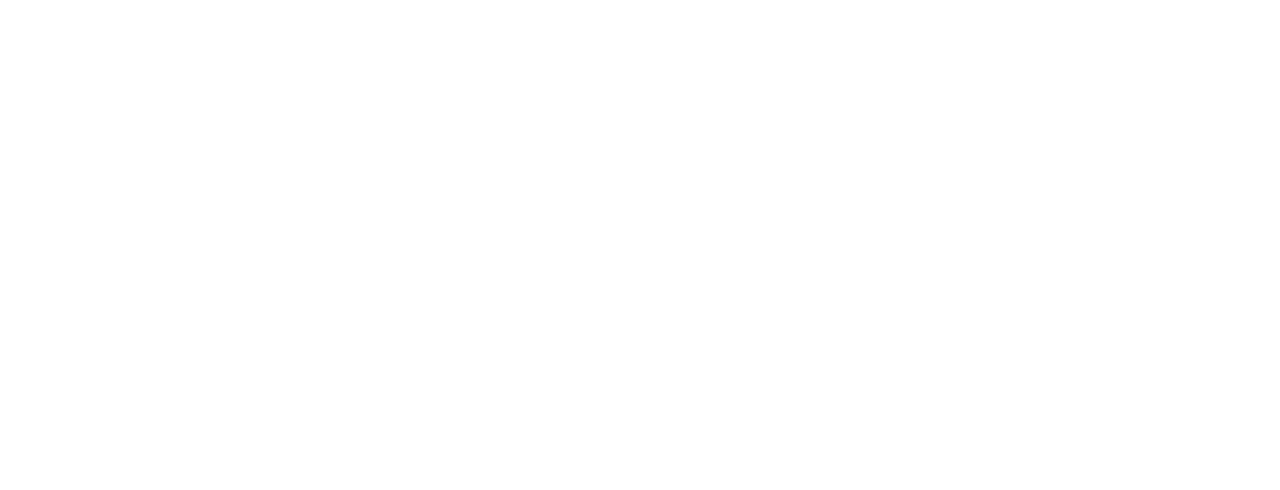
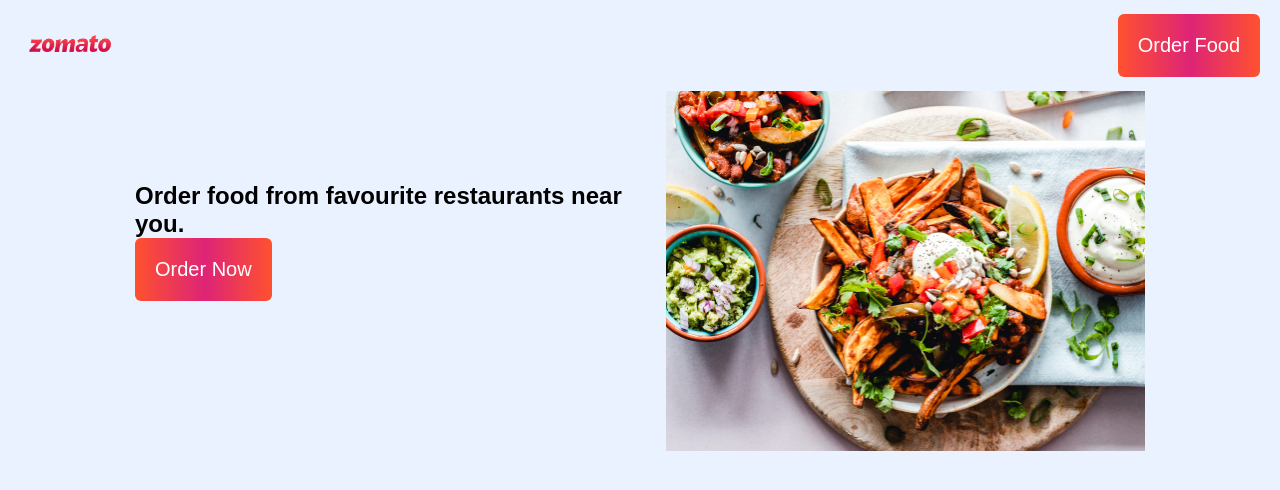
Before and after one commit to keerthiselvakumar010702/mission-1, a plain HTML site: page index.html in a window 1280 px wide. Drawn offline with Linux system fonts and the light colour scheme; a web font is replaced by a local one.

Commit message:
add navbar & hero

```diff
--- a/index.html
+++ b/index.html
@@ -1,12 +1,35 @@
 <!DOCTYPE html>
 <html lang="en">
 <head>
-    <meta charset="UTF-8">
-    <meta http-equiv="X-UA-Compatible" content="IE=edge">
-    <meta name="viewport" content="width=device-width, initial-scale=1.0">
+    <meta charset="UTF-8" />
+    <meta http-equiv="X-UA-Compatible" content="IE=edge" />
+    <meta name="viewport" content="width=device-width, initial-scale=1.0" />
+    <link rel="preconnect" href="https://fonts.gstatic.com">
+    <link href="https://fonts.googleapis.com/css2?family=Merienda+One&display=swap" rel="stylesheet" />
+   <link rel="stylesheet" href="style.css" />
     <title>Document</title>
 </head>
 <body>
-
+    <header>
+        <nav class="navbar">
+            <div class-="navbar_brand">
+                <img src="./assets/logo.png" alt="logo" class="navbar_logo" />
+            </div>
+            <div class="navbar_nav_items">
+                <button class="nav_item button_primary">Order Food</button>
+            </div>
+        </nav>
+    </header>
+    <main class="container">
+    <section class="hero_container">
+         <div class="hero_image_container">
+                <img class="hero_image" src="./assets/hero.jpg" alt="hero image" />
+                </div>
+                <div class="hero_description">
+                    <h1 class="hero_text">Order food from favourite restaurants near you.</h1>
+                <button class="button_primary">Order Now</button>
+                </div>
+    </section>
+    </main>
 </body>
 </html>
--- a/style.css
+++ b/style.css
@@ -0,0 +1,83 @@
+*{
+    margin: 0;
+    padding: 0;
+    box-sizing: border_box;/*to box model*/
+}
+body{
+        font-family: "Merienda+One", sans-serif;
+        background-color: #ebf2ff;
+}
+.button_primary{
+    background-image: linear-gradient(
+        to right,
+        #ff512f 0%,
+        #dd2476 51%,
+        #ff512f 100%
+    );
+    color:#fff;
+    padding:12px;
+    border:none;
+    border-radius:6px;
+}
+.container{
+    width: 100%;
+    margin:0 auto;
+    padding:0 15px;
+}
+.navbar{
+    display: flex;
+    justify-content:space-around;
+    align-items: center;
+}
+.navbar_brand{
+    width: 100%;
+}
+.navbar_logo{
+    width:100px;
+}
+
+.hero_container{
+    position: relative;
+    width: 100%;
+}
+.hero_image_container{
+    width: 100%;
+}
+.hero_image{
+    width: 100%;
+}
+
+@media(min-width:768px){
+    .navbar{
+        justify-content:space-between;
+        padding:10px 20px;
+    }
+    .navbar_brand{
+        width: 150px;
+    }
+    .button_primary{
+        padding:20px;
+        font-size:20px;
+    }
+    .hero_container{
+        display: flex;
+        flex-direction: row-reverse;
+        align-items: center;
+        justify-content: space-between;
+        gap: 10px;
+    }
+
+}
+@media (min-width: 1020px){
+    .container{
+        max-width: 1010px;
+    }
+    .hero_image_container{
+        width: 500px;
+        height:300px;
+    }
+
+}
+@media(min-width:1400px){
+
+}
```
